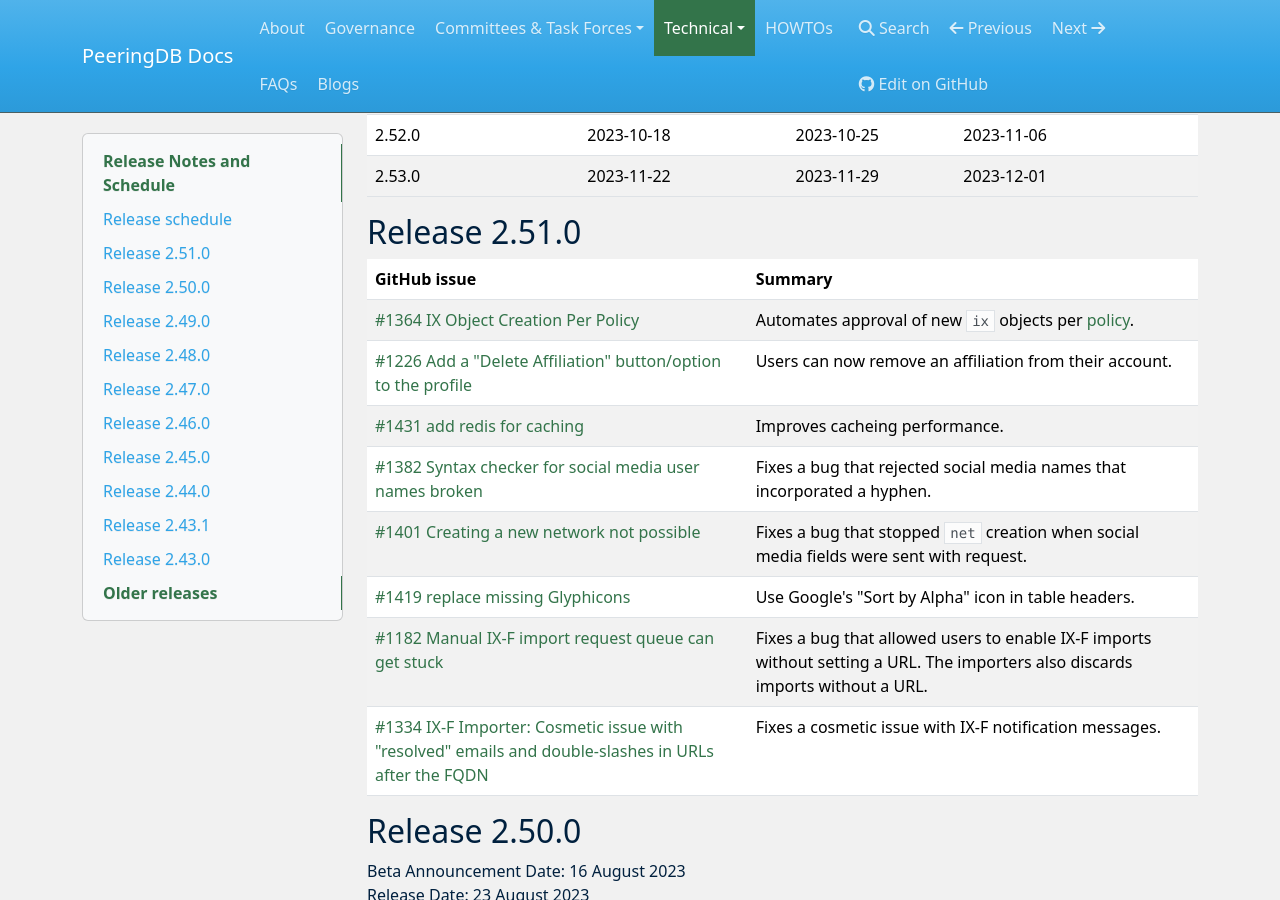
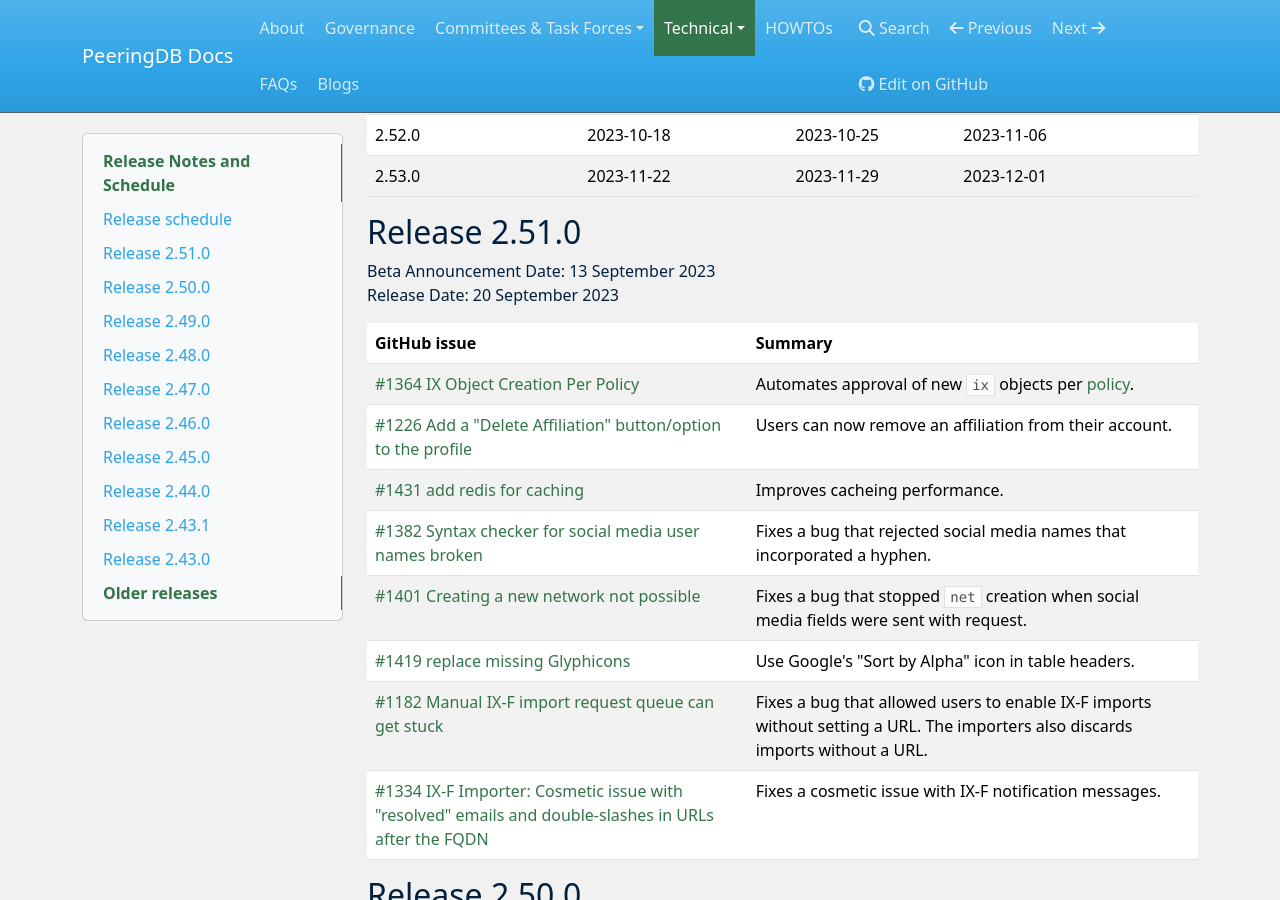
Before and after one commit to peeringdb/docs, an MkDocs documentation site: the page built from docs/release_notes/index.md, in a window 1280 px wide and 900 px high, scrolled down 501 px. Built offline with MkDocs 1.6.1, drawn with Linux system fonts in a browser that asks for light colours; nearby versions of some CDN libraries.

Commit message:
Release Notes copy edits.

```diff
--- a/docs/release_notes/index.md
+++ b/docs/release_notes/index.md
@@ -19,6 +19,9 @@
 | 2.53.0 | 2023-11-22 | 2023-11-29 | 2023-12-01 |
 
 ## Release 2.51.0
+
+Beta Announcement Date: 13 September 2023
+Release Date: 20 September 2023
 
 | **GitHub issue** | **Summary** |
 | ----------------- | ----------- |
```
